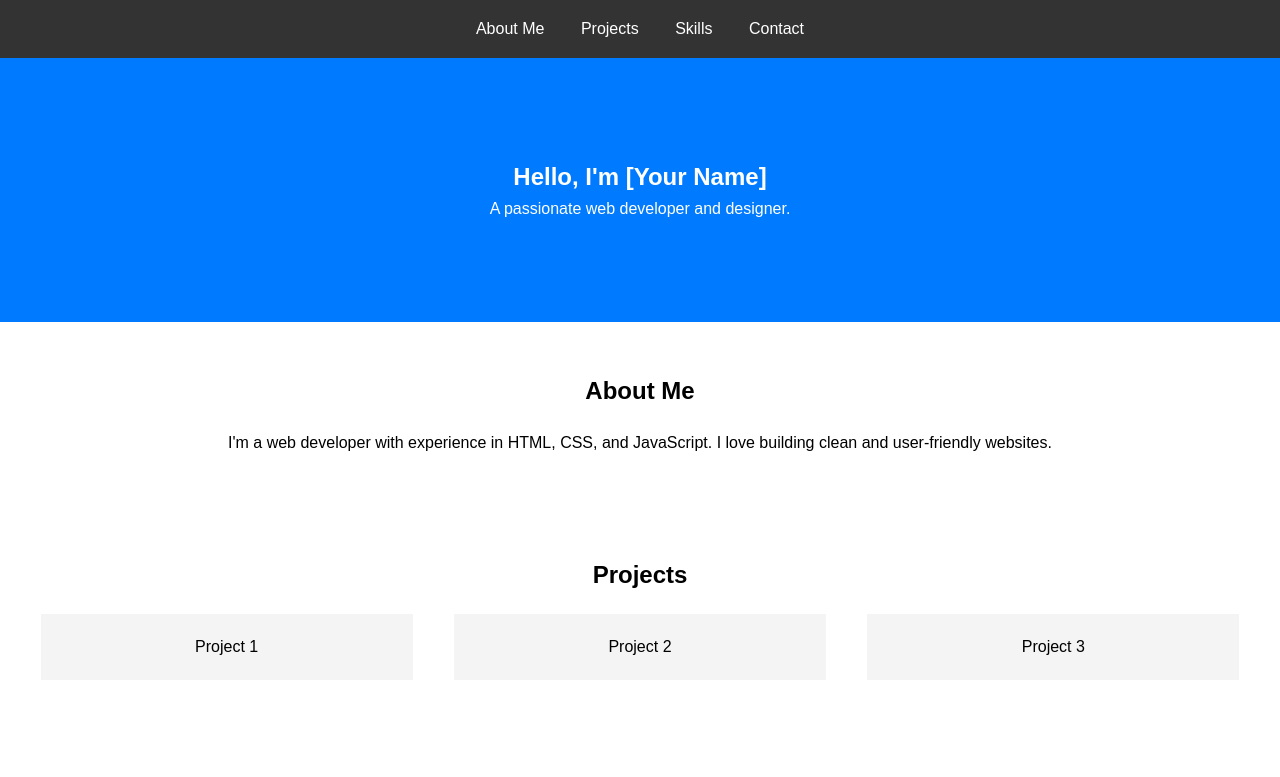
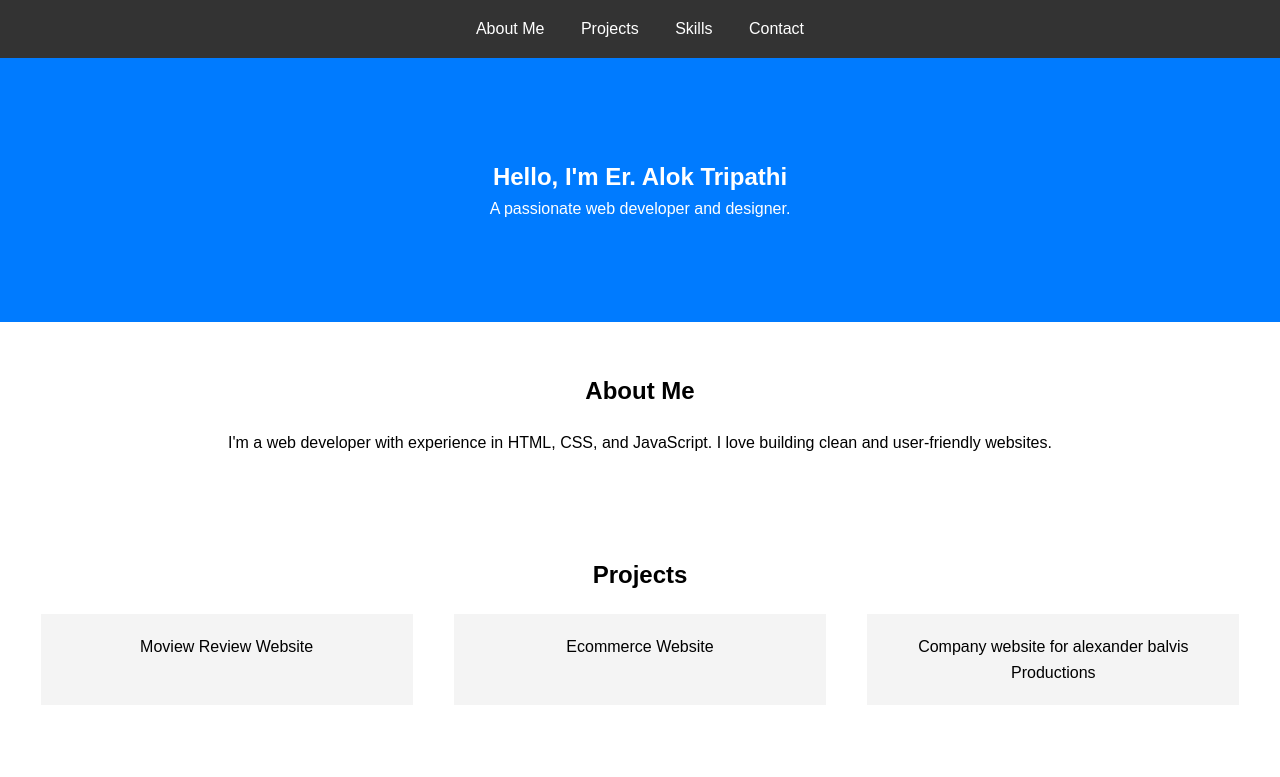
Before and after one commit to thisisalokdon/Personal-Portfolio-Website, a plain HTML site: page index.html in a window 1280 px wide. Shown: the top 777 px of the page. Drawn offline with Linux system fonts and the light colour scheme.

Commit message:
Update index.html

```diff
--- a/index.html
+++ b/index.html
@@ -23,7 +23,7 @@
 
     <!-- Hero Section -->
     <section id="hero">
-        <h1>Hello, I'm [Your Name]</h1>
+        <h1>Hello, I'm Er. Alok Tripathi</h1>
         <p>A passionate web developer and designer.</p>
     </section>
 
@@ -37,9 +37,9 @@
     <section id="projects">
         <h2>Projects</h2>
         <div class="project-gallery">
-            <div class="project-card">Project 1</div>
-            <div class="project-card">Project 2</div>
-            <div class="project-card">Project 3</div>
+            <div class="project-card">Moview Review Website</div>
+            <div class="project-card">Ecommerce Website</div>
+            <div class="project-card">Company website for alexander balvis Productions</div>
         </div>
     </section>
 
```
